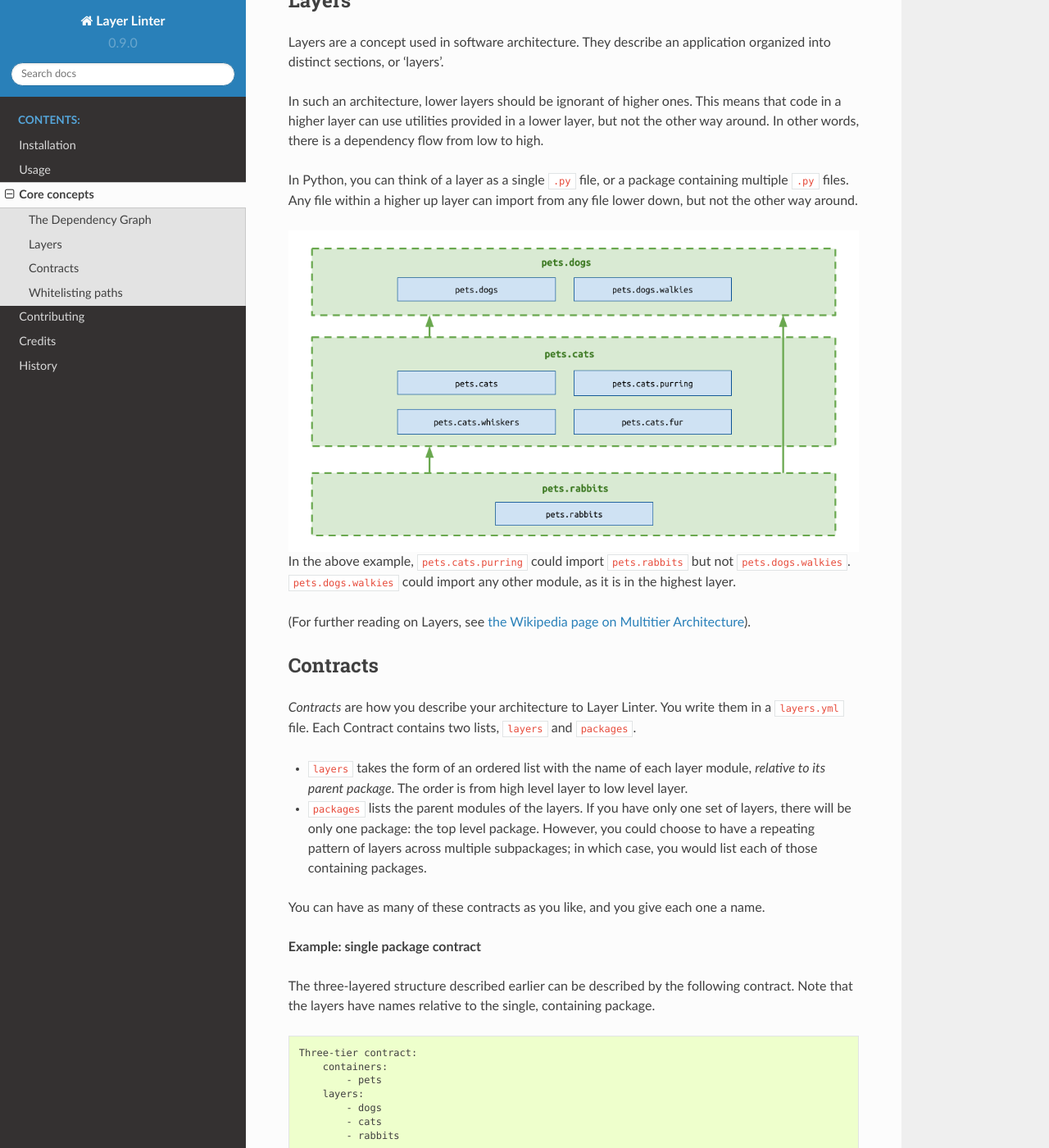
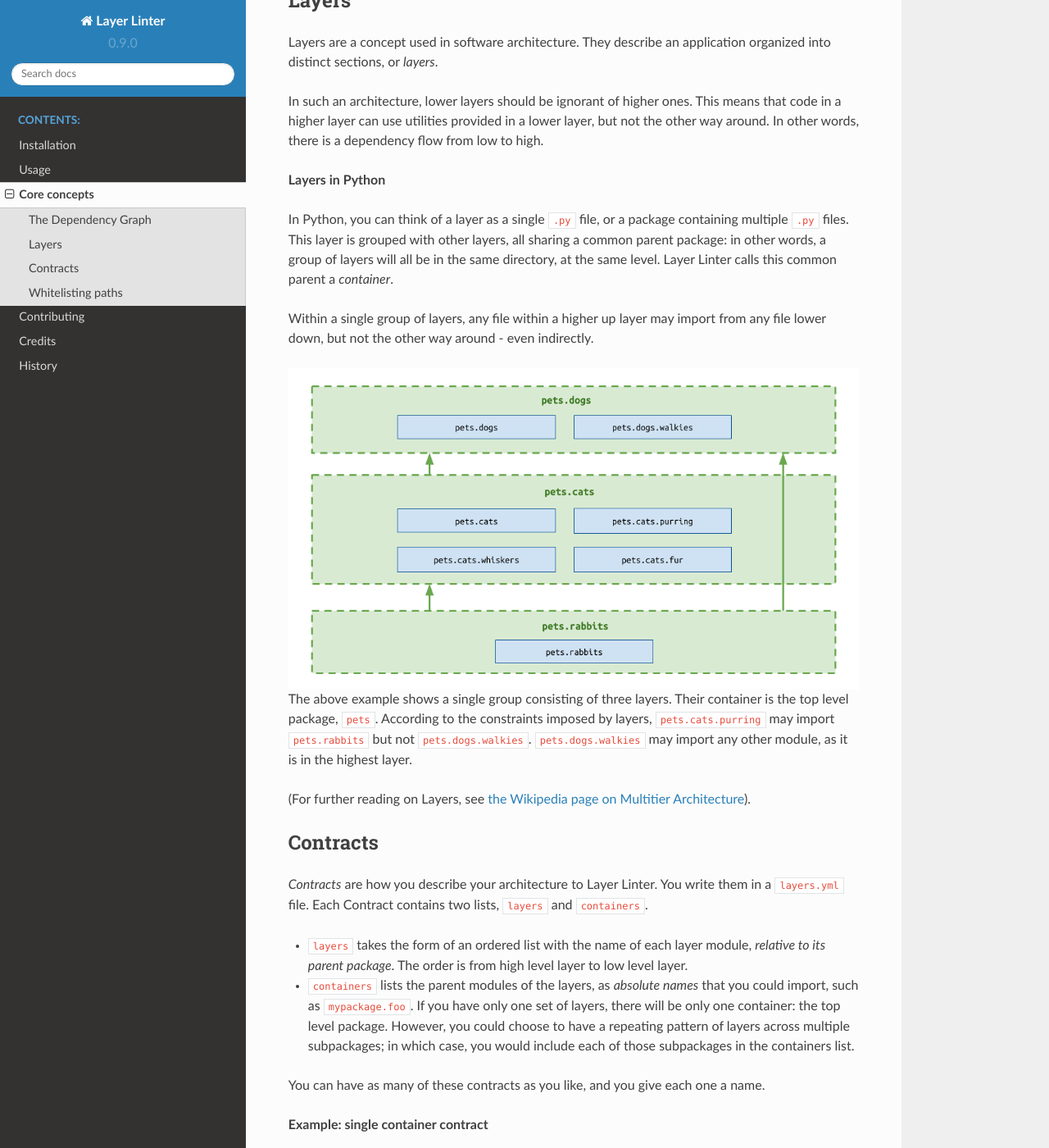
Before and after one commit to seddonym/layer_linter, a Sphinx documentation site: the page built from docs/concepts.rst, in a window 1280 px wide and 1400 px high, scrolled down 1227 px. Shown: the whole window at 82% size. Built offline with Sphinx 7.4.7 and the Read the Docs theme 2.0.0, drawn with Linux system fonts in a browser that asks for light colours; some of the changed text lies outside the part shown.

Commit message:
Updated docs to refer to containers instead of packages

```diff
--- a/HISTORY.rst
+++ b/HISTORY.rst
@@ -91,3 +91,8 @@ History
 * Moved to beta version.
 * Improved documentation.
 * Better handling of invalid package names passed to command line.
+
+latest
+------
+
+* Renamed packages to containers.
--- a/README.rst
+++ b/README.rst
@@ -59,14 +59,14 @@ Install Layer Linter::
 Decide on the dependency flows you wish to check. In this example, we have
 organised our project into three subpackages, ``myproject.high``, ``myproject.medium``
 and ``myproject.low``. These subpackages are known as *layers*. Note: layers must
-have the same parent package (i.e. all be in the same directory).
+have the same parent package (i.e. all be in the same directory). This parent is known as a *container*.
 
 Create a ``layers.yml`` in the root of your project. For example:
 
 .. code-block:: none
 
     My Layers Contract:
-      packages:
+      containers:
         - myproject
       layers:
         - high
@@ -76,7 +76,7 @@ Create a ``layers.yml`` in the root of your project. For example:
 (This contract tells Layer Linter that the order of the layers runs from ``low`` at the bottom
 to ``high`` at the top. Layers higher up can import ones lower down, but not the other way around.)
 
-Note that the package is an absolute name, while the layers are relative to the package.
+Note that the container is an absolute name of a Python package, while the layers are relative to the container.
 
 Now, from your project root, run::
 
--- a/docs/concepts.rst
+++ b/docs/concepts.rst
@@ -34,22 +34,29 @@ Layers
 ------
 
 Layers are a concept used in software architecture.
-They describe an application organized into distinct sections, or 'layers'.
+They describe an application organized into distinct sections, or *layers*.
 
 In such an architecture, lower layers should be ignorant of higher ones. This means
 that code in a higher layer can use utilities provided in a lower layer,
 but not the other way around. In other words, there is a dependency flow from
 low to high.
 
+**Layers in Python**
+
 In Python, you can think of a layer as a single ``.py`` file, or a package containing
-multiple ``.py`` files. Any file within a higher up layer can import from any file lower down,
-but not the other way around.
+multiple ``.py`` files. This layer is grouped with other layers, all sharing a common parent package:
+in other words, a group of layers will all be in the same directory, at the same level.
+Layer Linter calls this common parent a *container*.
+
+Within a single group of layers, any file within a higher up layer may import from any file lower down,
+but not the other way around - even indirectly.
 
 .. image:: img/layers.png
     :align: center
 
-In the above example, ``pets.cats.purring`` could import ``pets.rabbits`` but not ``pets.dogs.walkies``.
-``pets.dogs.walkies`` could import any other module, as it is in the highest layer.
+The above example shows a single group consisting of three layers. Their container is the top level package, ``pets``.
+According to the constraints imposed by layers, ``pets.cats.purring`` may import ``pets.rabbits`` but not
+``pets.dogs.walkies``. ``pets.dogs.walkies`` may import any other module, as it is in the highest layer.
 
 (For further reading on Layers, see
 `the Wikipedia page on Multitier Architecture`_).
@@ -61,21 +68,21 @@ Contracts
 ---------
 
 *Contracts* are how you describe your architecture to Layer Linter. You write them in a ``layers.yml`` file. Each
-Contract contains two lists, ``layers`` and ``packages``.
+Contract contains two lists, ``layers`` and ``containers``.
 
 - ``layers`` takes the form of an ordered list with the name of each layer module, *relative to its parent package*.
   The order is from high level layer to low level layer.
-- ``packages`` lists the parent modules of the layers.  If you have only one set of layers,
-  there will be only one package: the top level package. However, you could choose to have a repeating
-  pattern of layers across multiple subpackages; in which case, you would list each of those containing
-  packages.
+- ``containers`` lists the parent modules of the layers, as *absolute names* that you could import, such as
+  ``mypackage.foo``. If you have only one set of layers, there will be only one container: the top level package.
+  However, you could choose to have a repeating pattern of layers across multiple subpackages; in which case,
+  you would include each of those subpackages in the containers list.
 
 You can have as many of these contracts as you like, and you give each one a name.
 
-**Example: single package contract**
+**Example: single container contract**
 
-The three-layered structure described earlier can be described by the following contract. Note that the layers have names
-relative to the single, containing package.
+The three-layered structure described earlier can be described by the following contract. Note that the layers have
+names relative to the single, containing package.
 
 .. code-block:: none
 
@@ -89,13 +96,13 @@ relative to the single, containing package.
 
 **Example: multiple package contract**
 
-A more complex architecture might involve the same layers repeated across multiple packages, like this:
+A more complex architecture might involve the same layers repeated across multiple containers, like this:
 
 .. image:: img/modular-layers.png
     :align: center
 
-In this case, rather than have three contracts, one for each package, you may list all the packages in a single contract.
-The order of the packages is not important.
+In this case, rather than have three contracts, one for each container, you may list all the containers in a single
+contract. The order of the containers is not important.
 
 .. code-block:: none
 
```
Also changed, not shown: docs/usage.rst (+10 -9 lines), 2 other files.
